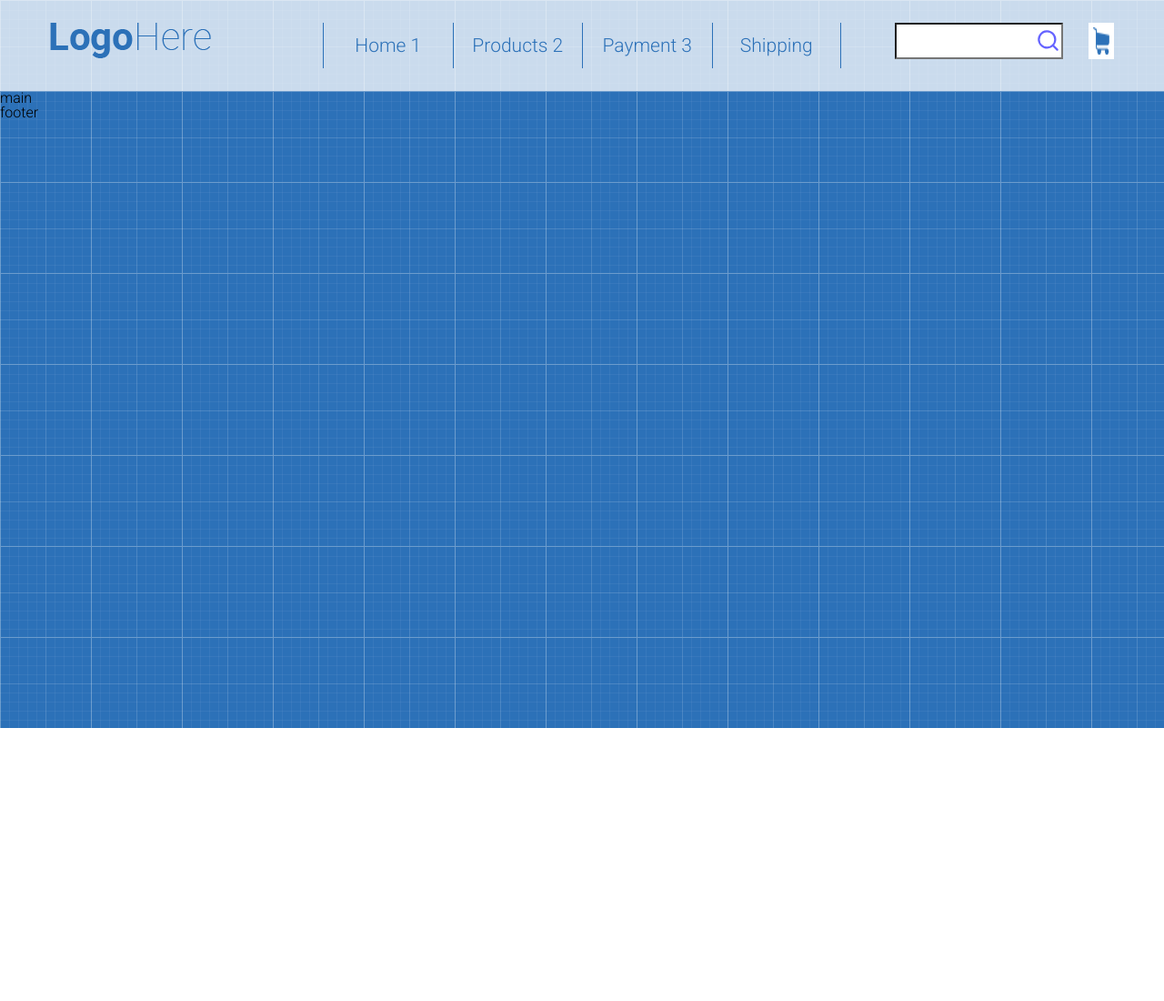
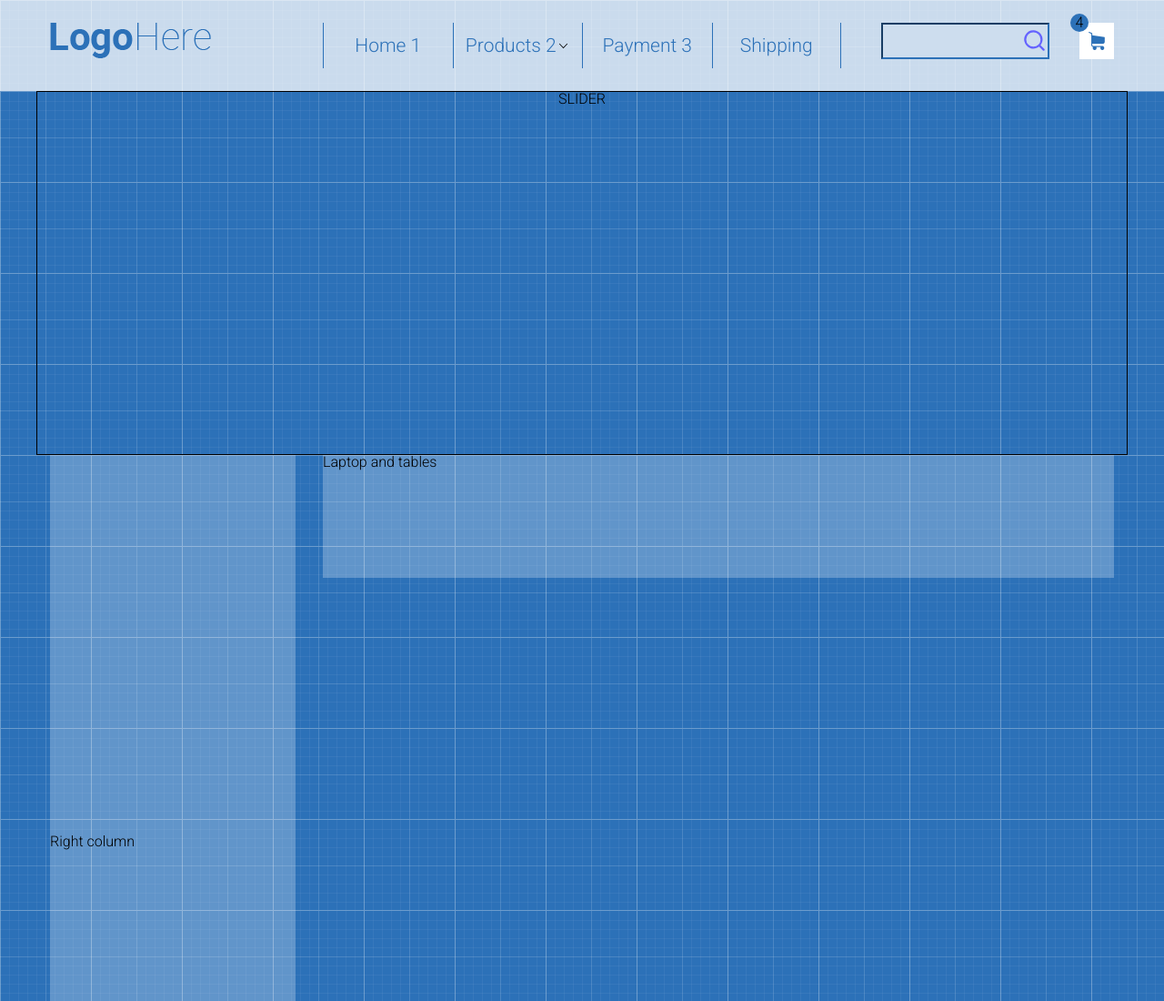
Before and after one commit to Klv-ndr/fake-shop-lesson9, a plain HTML site: page index.html in a window 1280 px wide. Shown: the top 1100 px of the page at 91% size. Before the commit the page ends 800 px from the top, so only its background shows below. Drawn offline with Linux system fonts and the light colour scheme.

Commit message:
Create main

```diff
--- a/index.html
+++ b/index.html
@@ -29,7 +29,10 @@
               <ul class="menu">
                 <li><a href="">Home 1</a></li>
                 <li class="menu-children">
-                  <a href="">Products 2</a>
+                  <a href=""
+                    >Products 2
+                    <img class="down" src="images/down.svg" alt="down" />
+                  </a>
                   <ul>
                     <li><a href="">Lorem ipsum dolor</a></li>
                     <li><a href="">Sit amet</a></li>
@@ -48,13 +51,48 @@
           <div class="col-3">
             <div class="icons">
               <input class="search" type="search" text="Search" />
+              <div class="shop">4</div>
               <img class="iconshop" src="images/shop.png" alt="shop" />
             </div>
           </div>
         </div>
       </div>
     </header>
-    <main class="main">main</main>
+    <main class="main">
+      <div class="slider">
+        <div class="col-12">SLIDER</div>
+      </div>
+      <div class="container">
+        <div class="row">
+          <div class="content">
+            <div class="col-3">
+              <div class="column">Right column</div>
+            </div>
+            <div class="col-9">
+              <div class="laptop">Laptop and tables</div>
+            </div>
+            <div class="col-3">
+              <div class="device">#1 Device name</div>
+            </div>
+            <div class="col-3">
+              <div class="device">#2 Device name</div>
+            </div>
+            <div class="col-3">
+              <div class="device">#3 Device name</div>
+            </div>
+            <div class="col-3">
+              <div class="device">#4 Device name</div>
+            </div>
+            <div class="col-3">
+              <div class="device">#5 Device name</div>
+            </div>
+            <div class="col-3">
+              <div class="device">#6 Device name</div>
+            </div>
+          </div>
+        </div>
+      </div>
+    </main>
     <footer class="footer">footer</footer>
   </body>
 </html>
--- a/style.css
+++ b/style.css
@@ -11,6 +11,16 @@ body {
     margin: 0 auto;
     padding-left: 15px;
     padding-right: 15px;
+}
+.slider {
+    max-width: 1200px;
+    width: 100%;
+    margin: 0 auto;
+    padding-left: 15px;
+    padding-right: 15px;
+    height: 400px;
+    border: 1px solid black;
+    text-align: center;
 }
 [class*="col-"] {
     padding-left: 15px;
@@ -27,6 +37,14 @@ body {
 .col-6 {
     max-width: 50%;
     flex: 0 0 50%;
+}
+.col-9 {
+    max-width: 75%;
+    flex: 0 0 75%;
+}
+.col-12 {
+    max-width: 100%;
+    flex: 0 0 100%;
 }
 .header {
     display: flex;
@@ -57,10 +75,15 @@ body {
     background-color: #2c71b8;
     color: white;
 }
+.down {
+    width: 15px;
+    height: 15px;
 
+}
 .menu-children ul {
     display: none;
     position: absolute;
+
 }
 .menu-children li {
     width: 250px;
@@ -68,6 +91,7 @@ body {
     padding: 0;
     background-color: #2c71b8;
     color: white;
+
 
 }
 
@@ -88,7 +112,8 @@ body {
     align-items: center;
     height: 40px;
     margin: auto;
-    color: rgba(255, 255, 255, 0.75);
+    background-color: #cdddee;
+    border-color: #2c71b8;
 }
 input {
     background-image: url(images/search.svg);
@@ -102,7 +127,44 @@ input {
  margin: 0;
  padding: 0;
 }
+.shop {
+    display: flex;
+    background-color: #2c71b8;
+    height: 20px;
+    width: 20px;
+    border-radius: 10px;
+    justify-content: center;
+    align-items: center;
+    position: relative;
+    left: 10px;
+    top: -10px;
+
+}
 .iconshop {
-    padding: 5px;
+    padding: 10px;
     background-color: white;
 }
+.main {
+    height: 2350px;
+}
+.content {
+    display: flex;
+    flex-wrap: wrap;
+}
+
+.column {
+    display: flex;
+    height: 850px;
+    align-items: center;
+    background-color: rgba(255, 255, 255, 0.25);
+}
+.laptop {
+    height: 135px;
+    width: 870px;
+    background-color: rgba(255, 255, 255, 0.25);
+}
+.device {
+    height: 680px;
+    background-color: rgba(255, 255, 255, 0.25);
+
+}
```
Also changed, not shown: images/down.svg (added).
